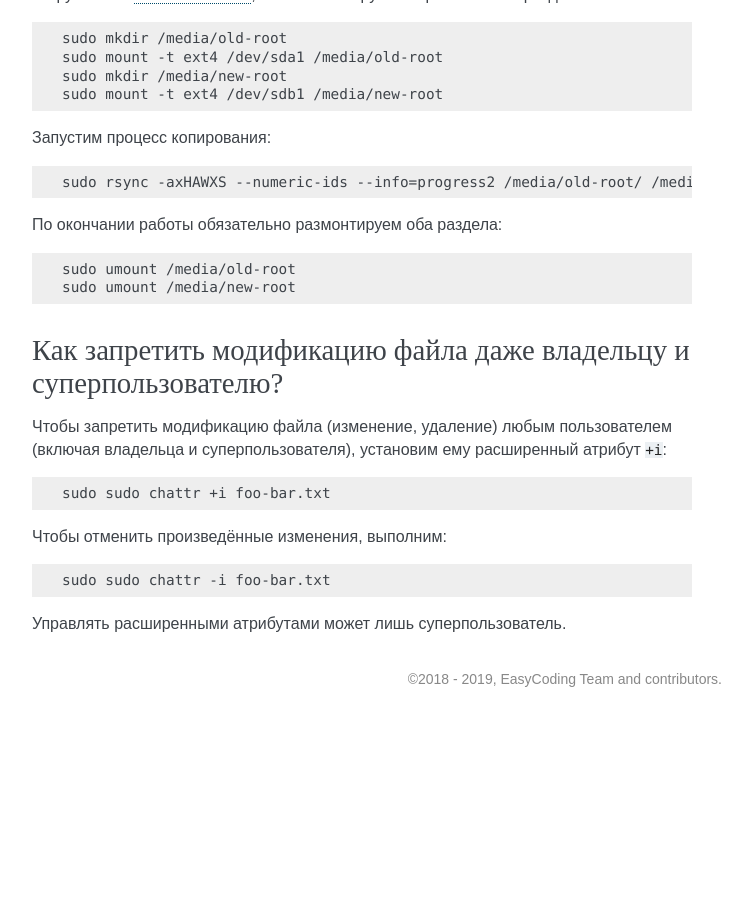
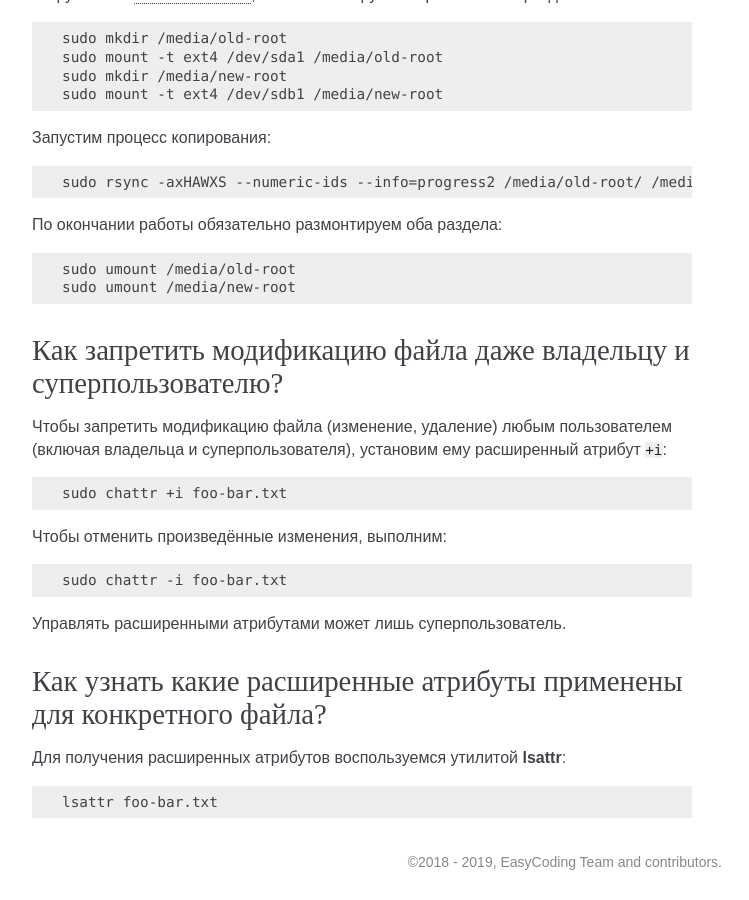
Before and after one commit to RussianFedora/FAQ, a Sphinx documentation site: the page built from source/administration.rst, in a window 1280 px wide and 900 px high, scrolled down 16075 px. Shown: the whole window, without its empty margins (388-1137 px from the left). Built offline with Sphinx 7.4.7, drawn with Linux system fonts in a browser that asks for light colours; before the commit the page ends 16792 px from its top, so only the background shows below that; some of the changed text lies outside the part shown.

Commit message:
Added question about gathering extended file attributes.

```diff
--- a/source/administration.rst
+++ b/source/administration.rst
@@ -950,12 +950,24 @@
 
 .. code-block:: text
 
-    sudo sudo chattr +i foo-bar.txt
+    sudo chattr +i foo-bar.txt
 
 Чтобы отменить произведённые изменения, выполним:
 
 .. code-block:: text
 
-    sudo sudo chattr -i foo-bar.txt
+    sudo chattr -i foo-bar.txt
 
 Управлять расширенными атрибутами может лишь суперпользователь.
+
+.. index:: chmod, chattr, access control, lsattr
+.. _chmod-lsattr:
+
+Как узнать какие расширенные атрибуты применены для конкретного файла?
+=========================================================================
+
+Для получения расширенных атрибутов воспользуемся утилитой **lsattr**:
+
+.. code-block:: text
+
+    lsattr foo-bar.txt
```
Also changed, not shown: other parts of source/administration.rst (+1 -1 lines).
